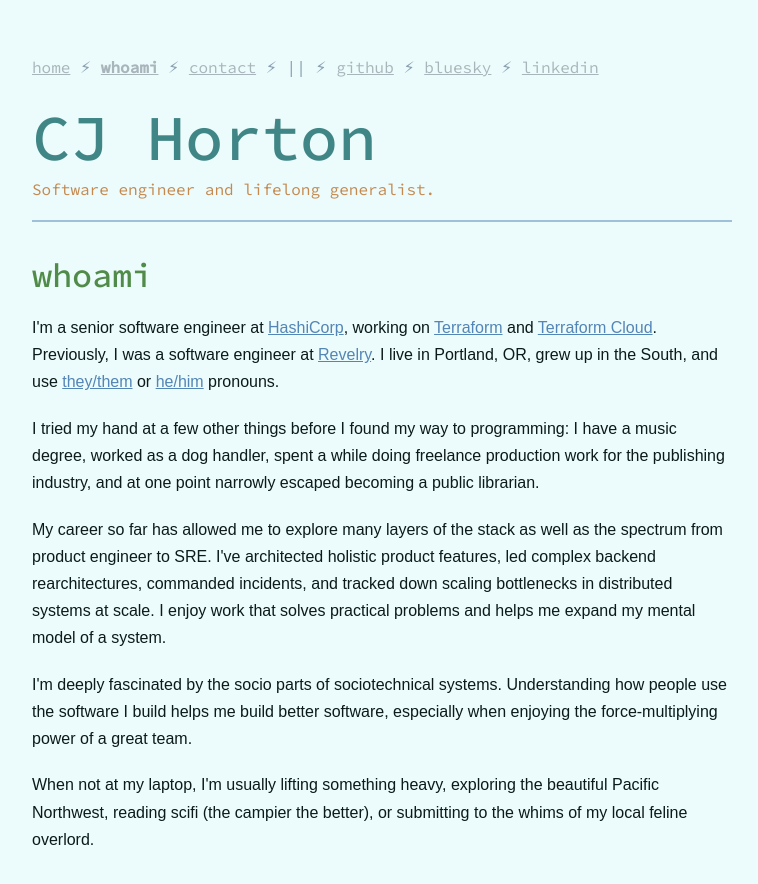
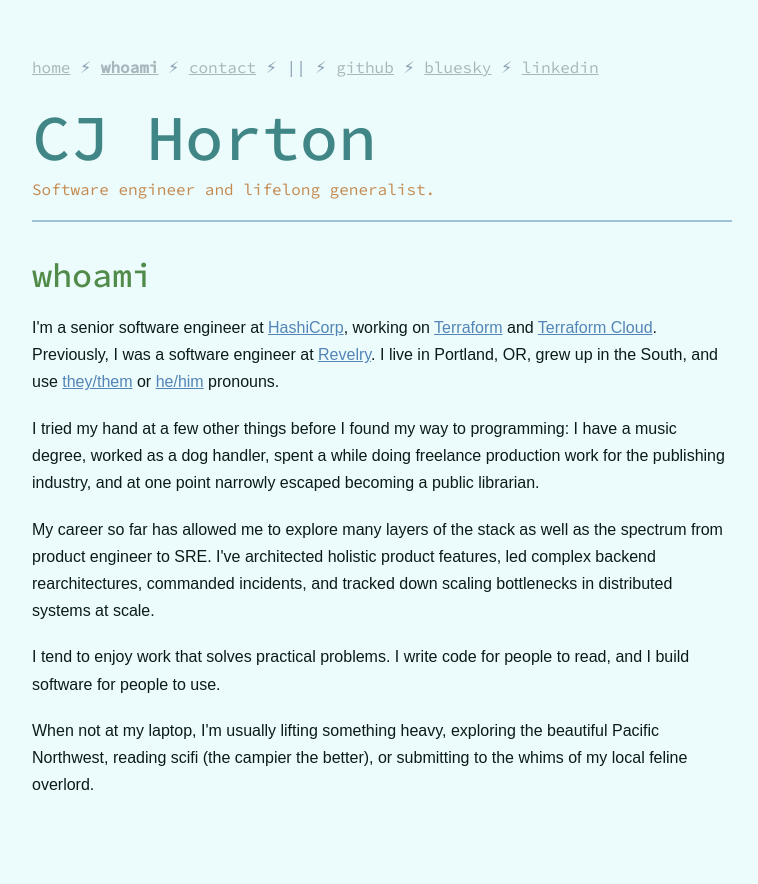
Before and after one commit to radditude/radditude.github.io, a Jekyll site: the page built from whoami.html, in a window 1280 px wide. Shown: the top 884 px of the page, without its empty margins (258-1016 px from the left). Built offline with Jekyll 4.4.1, drawn with Linux system fonts in a browser that asks for light colours; some web fonts are replaced.

Commit message:
Update whoami.html

```diff
--- a/whoami.html
+++ b/whoami.html
@@ -19,9 +19,9 @@
 
   <p>I tried my hand at a few other things before I found my way to programming: I have a music degree, worked as a dog handler, spent a while doing freelance production work for the publishing industry, and at one point narrowly escaped becoming a public librarian.</p>
 
-  <p>My career so far has allowed me to explore many layers of the stack as well as the spectrum from product engineer to SRE. I've architected holistic product features, led complex backend rearchitectures, commanded incidents, and tracked down scaling bottlenecks in distributed systems at scale. I enjoy work that solves practical problems and helps me expand my mental model of a system.</p>
+  <p>My career so far has allowed me to explore many layers of the stack as well as the spectrum from product engineer to SRE. I've architected holistic product features, led complex backend rearchitectures, commanded incidents, and tracked down scaling bottlenecks in distributed systems at scale. </p>
 
-  <p>I'm deeply fascinated by the socio parts of sociotechnical systems. Understanding how people use the software I build helps me build better software, especially when enjoying the force-multiplying power of a great team. </p>
+  <p>I tend to enjoy work that solves practical problems. I write code for people to read, and I build software for people to use. </p>
 
   <p>When not at my laptop, I'm usually lifting something heavy, exploring the beautiful Pacific Northwest, reading scifi (the campier the better), or submitting to the whims of my local feline overlord.</p>
 </div>
```
